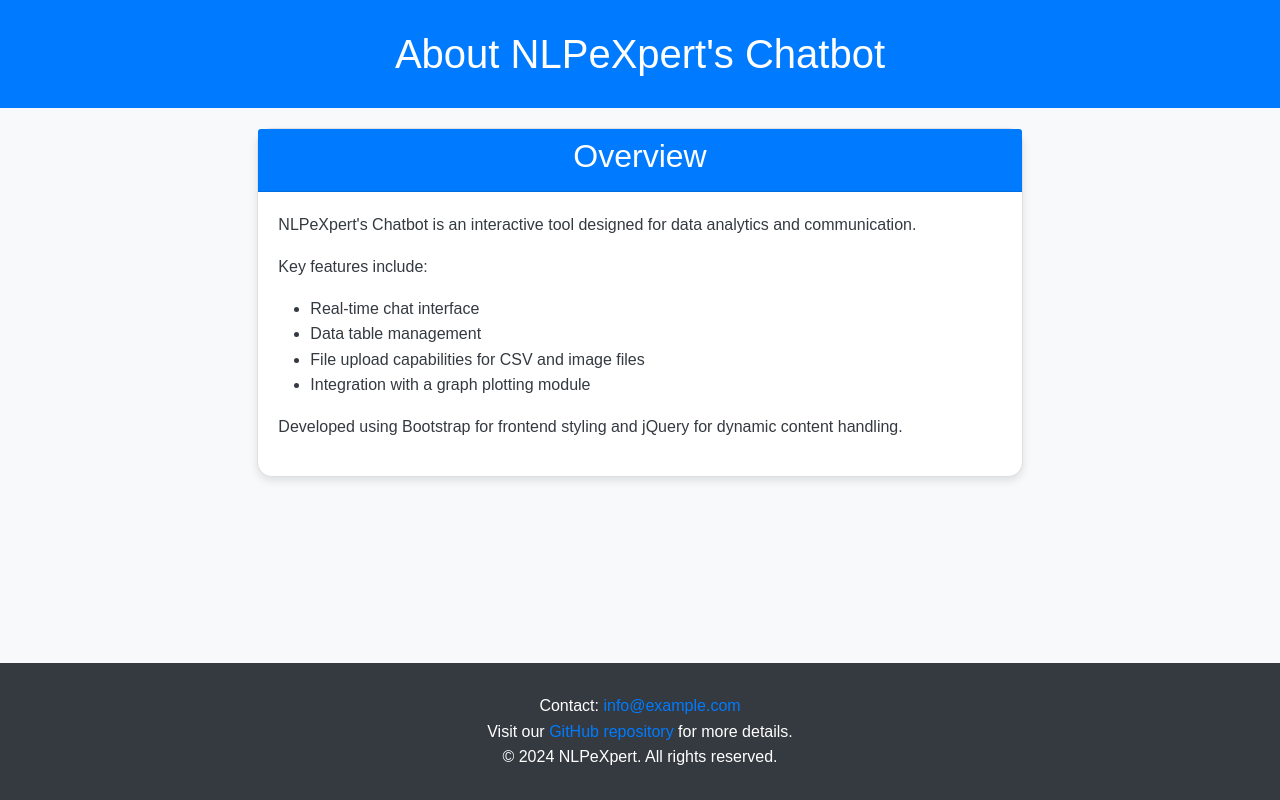
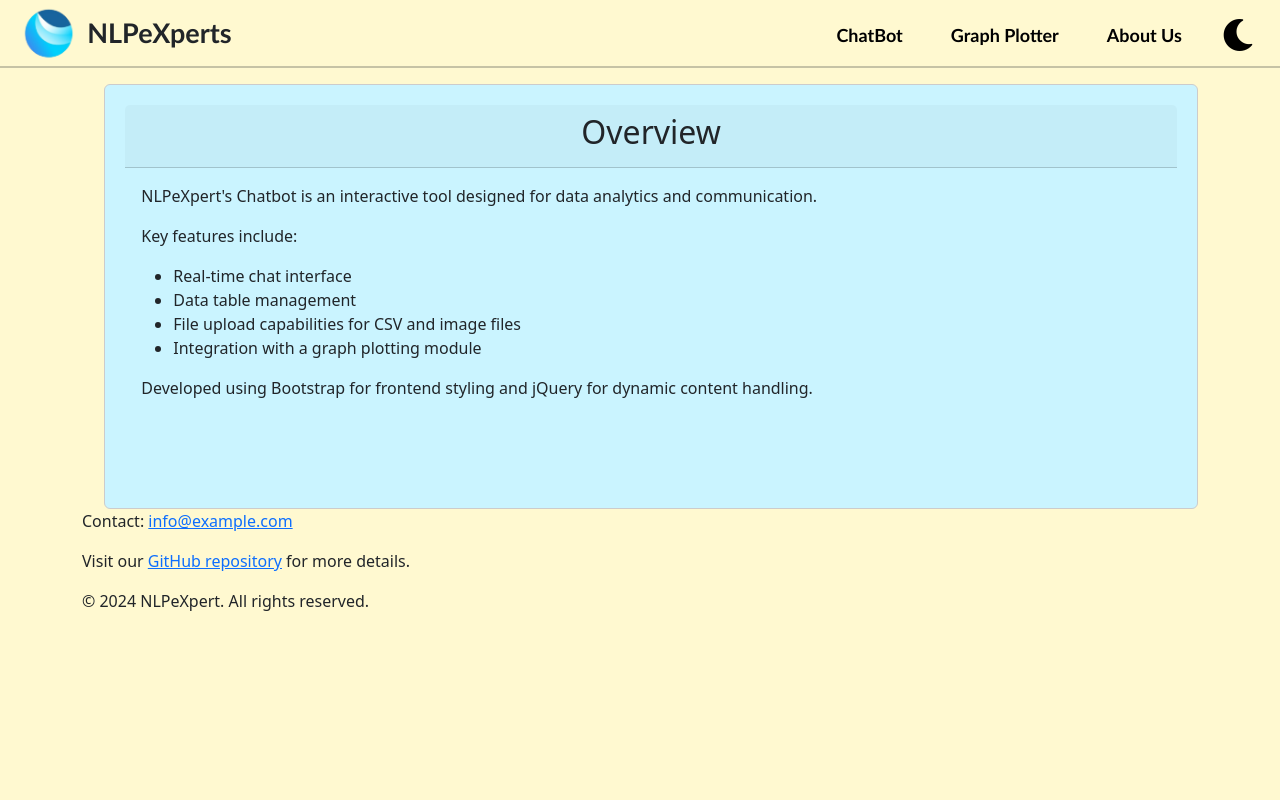
Before and after one commit to Shashankss1205/TabuleX, a Flask app: page /about in a window 1280 px wide. Run offline with Flask 3, Linux system fonts and the light colour scheme; parts of the project's set-up code (start-up, migrations or seed data) failed here and were passed over; some libraries are stand-ins or nearby versions.

Commit message:
About page added

```diff
--- a/app.py
+++ b/app.py
@@ -167,7 +167,7 @@ def subproc(new_file_content):
 
     # Run dynamic_script.py using the Python interpreter
     # python_path = sys.executable
-    result = subprocess.run(['python', 'dynamic_script.py'], capture_output=True, text=True)
+    result = subprocess.run(['python3', 'dynamic_script.py'], capture_output=True, text=True)
     # result = subprocess.run(['python3', 'dynamic_script.py'], capture_output=True, text=True)
     # Print the output
     print(result.stdout)
--- a/templates/about.html
+++ b/templates/about.html
@@ -1,110 +1,122 @@
+<script src="https://code.jquery.com/jquery-3.6.0.min.js"></script>
+<link
+  href="//maxcdn.bootstrapcdn.com/bootstrap/4.1.1/css/bootstrap.min.css"
+  rel="stylesheet"
+  id="bootstrap-css"
+/>
+<!-- Include Popper.js -->
+<script src="https://cdn.jsdelivr.net/npm/@popperjs/core@2.11.6/dist/umd/popper.min.js"></script>
+
+<script src="//maxcdn.bootstrapcdn.com/bootstrap/4.1.1/js/bootstrap.min.js"></script>
+<script src="//cdnjs.cloudflare.com/ajax/libs/jquery/3.2.1/jquery.min.js"></script>
+<link
+  rel="stylesheet"
+  href="https://cdnjs.cloudflare.com/ajax/libs/font-awesome/6.0.0-beta3/css/all.min.css"
+/>
+<!-- Include Font Awesome CSS -->
 <!DOCTYPE html>
-<html lang="en">
-
+<html>
   <head>
-    <meta charset="UTF-8">
-    <meta name="viewport" content="width=device-width, initial-scale=1.0">
-    <title>About NLPeXpert's Chatbot</title>
-    <link rel="stylesheet" href="https://cdn.jsdelivr.net/npm/bootstrap@5.0.2/dist/css/bootstrap.min.css">
-    <link rel="stylesheet" href="https://use.fontawesome.com/releases/v5.5.0/css/all.css"
-        integrity="sha384-B4dIYHKNBt8Bc12p+WXckhzcICo0wtJAoU8YZTY5qE0Id1GSseTk6S+L3BlXeVIU" crossorigin="anonymous">
-    <style>
-        /* Global Styles */
-        body {
-            font-family: 'Arial', sans-serif;
-            background-color: #f8f9fa;
-            color: #343a40;
-            line-height: 1.6;
-            margin: 0;
-            padding: 0;
-        }
-
-        .container {
-            max-width: 1200px;
-            margin: auto;
-            padding: 20px;
-        }
-
-        /* Header Styles */
-        header {
-            background-color: #007bff;
-            padding: 10px 0;
-        }
-
-        header h1 {
-            color: #fff;
-            text-align: center;
-            font-size: 2.5rem;
-            margin-bottom: 0;
-        }
-
-        /* Main Content Styles */
-        .card {
-            border-radius: 15px;
-            box-shadow: 0 4px 8px rgba(0, 0, 0, 0.1);
-            transition: box-shadow 0.3s ease;
-            margin-bottom: 20px;
-            background-color: #fff;
-        }
-
-        .card:hover {
-            box-shadow: 0 8px 16px rgba(0, 0, 0, 0.2);
-        }
-
-        .card-header {
-            background-color: #007bff;
-            color: #fff;
-            border-radius: 15px 15px 0 0;
-        }
-
-        .card-body,
-        .card-footer {
-            padding: 20px;
-        }
-
-        /* Footer Styles */
-        footer {
-            background-color: #343a40;
-            color: #fff;
-            text-align: center;
-            padding: 10px 0;
-            position: absolute;
-            bottom: 0;
-            width: 100%;
-        }
-
-        footer p {
-            margin-bottom: 0;
-        }
-
-        a {
-            color: #007bff;
-            text-decoration: none;
-        }
-
-        a:hover {
-            text-decoration: underline;
-        }
-    </style>
+    <link
+      rel="stylesheet"
+      href="https://cdn.jsdelivr.net/npm/bootstrap@5.0.2/dist/css/bootstrap.min.css"
+    />
+    <script src="https://cdn.jsdelivr.net/npm/bootstrap@5.0.2/dist/js/bootstrap.min.js"></script>
+    <title>NLPeXpert's Chatbot</title>
+    <link
+      rel="stylesheet"
+      href="https://use.fontawesome.com/releases/v5.5.0/css/all.css"
+      integrity="sha384-B4dIYHKNBt8Bc12p+WXckhzcICo0wtJAoU8YZTY5qE0Id1GSseTk6S+L3BlXeVIU"
+      crossorigin="anonymous"
+    />
+    <link
+      href="https://cdn.jsdelivr.net/npm/bootstrap@5.3.2/dist/css/bootstrap.min.css"
+      rel="stylesheet"
+      integrity="sha384-T3c6CoIi6uLrA9TneNEoa7RxnatzjcDSCmG1MXxSR1GAsXEV/Dwwykc2MPK8M2HN"
+      crossorigin="anonymous"
+    />
+    <script src="https://ajax.googleapis.com/ajax/libs/jquery/3.3.1/jquery.min.js"></script>
+    <link
+      rel="stylesheet"
+      type="text/css"
+      href="{{ url_for('static', filename='style.css')}}"
+    />
   </head>
-
-<body>
-    <header>
+  <body class="body-class">
+    <nav
+      class="breadcrumb_main d-flex align-items-center justify-content-between"
+    >
+      <div class="d-flex align-items-center">
+        <img src="../static/logo.png" alt="Profile Image" class="logo" />
+        <h2
+          style="
+            margin-top: 25;
+            font-size: 150%;
+            font-family: Candara;
+            font-weight: bold;
+          "
+        >
+          NLPeXperts
+        </h2>
+      </div>
+      <div class="d-flex align-items-center">
+        <a
+          href="/"
+          class="btn btn-primary mx-2"
+          id="chatId"
+          style="
+            font-family: 'Gill Sans', 'Gill Sans MT', Calibri, 'Trebuchet MS',
+              sans-serif;
+            font-size: 100%;
+            font-weight: bold;
+          "
+          >ChatBot</a
+        >
+        <a
+          href="/graphy"
+          class="btn btn-primary mx-2"
+          id="graphId"
+          style="
+            font-family: 'Gill Sans', 'Gill Sans MT', Calibri, 'Trebuchet MS',
+              sans-serif;
+            font-size: 100%;
+            font-weight: bold;
+          "
+          >Graph Plotter</a
+        >
+        <a
+          href="/about"
+          class="btn btn-primary mx-2"
+          id="chatId"
+          style="
+            font-family: 'Gill Sans', 'Gill Sans MT', Calibri, 'Trebuchet MS',
+              sans-serif;
+            font-size: 100%;
+            font-weight: bold;
+          "
+          >About Us</a
+        >
+        <button
+          id="changeCssButton"
+          class="btn"
+          style="font-size: xx-large; border: 0"
+        >
+          <i id="icon" class="fas fa-moon"></i>
+          <!-- Font Awesome sun icon -->
+        </button>
+      </div>
+    </nav>
+    <hr />
     <div class="container">
-            <h1>About NLPeXpert's Chatbot</h1>
-        </div>
-    </header>
-
-    <main>
-        <div class="container">
-            <div class="row">
-                <div class="col-md-8 offset-md-2">
       <div class="card">
         <div class="card-header">
           <h2 class="text-center">Overview</h2>
         </div>
         <div class="card-body">
-                            <p>NLPeXpert's Chatbot is an interactive tool designed for data analytics and communication.</p>
+          <p>
+            NLPeXpert's Chatbot is an interactive tool designed for data
+            analytics and communication.
+          </p>
           <p>Key features include:</p>
           <ul>
             <li>Real-time chat interface</li>
@@ -112,14 +124,13 @@
             <li>File upload capabilities for CSV and image files</li>
             <li>Integration with a graph plotting module</li>
           </ul>
-                            <p>Developed using Bootstrap for frontend styling and jQuery for dynamic content handling.</p>
+          <p>
+            Developed using Bootstrap for frontend styling and jQuery for
+            dynamic content handling.
+          </p>
         </div>
       </div>
     </div>
-            </div>
-        </div>
-    </main>
-
     <footer>
       <div class="container">
         <p>Contact: <a href="mailto:info@example.com">info@example.com</a></p>
@@ -127,11 +138,65 @@
         <p>&copy; 2024 NLPeXpert. All rights reserved.</p>
       </div>
     </footer>
+    <script>
+      document.addEventListener("DOMContentLoaded", function () {
+        var isToggled = false; // Variable to track the state
 
+        var changeCssButton = document.getElementById("changeCssButton");
+        var icon = document.getElementById("icon");
+        var bodyElement = document.querySelector("body");
+        var chatElement = document.querySelector(".card");
+        var graphPlotterButton = document.querySelector('a[href="/graphy"]');
+        var chatBotButton = document.querySelector('a[href="/"]');
+        var aboutusbutton = document.querySelector('a[href="/about"]');
+        var modal = document.querySelector(".modal-content");
+        var faqItems = document.querySelectorAll(".list-group-item");
+
+        changeCssButton.addEventListener("click", function () {
+          isToggled = !isToggled;
+
+          if (isToggled) {
+            // Enable dark mode
+            bodyElement.style.backgroundColor = "070F2B";
+            bodyElement.style.color = "#f7f8fc";
+            if (modal) modal.style.backgroundColor = "070F2B";
+            if (chatElement) chatElement.style.backgroundColor = "070F2B";
+            if (chatElement) chatElement.style.color = "#f7f8fc";
+            changeCssButton.style.color = "white";
+            graphPlotterButton.style.color = "#FF9EAA"; // Adjust as needed
+            aboutusbutton.style.color = "#FF9EAA"; // Adjust as needed
+            chatBotButton.style.color = "#FF9EAA"; // Adjust as needed
+
+            // Change icon to sun
+            icon.classList.remove("fa-moon");
+            icon.classList.add("fa-sun");
+          } else {
+            // Disable dark mode
+            bodyElement.style.backgroundColor = "";
+            bodyElement.style.color = "";
+            if (modal) modal.style.backgroundColor = "";
+            if (chatElement) chatElement.style.backgroundColor = "";
+            if (chatElement) chatElement.style.color = "";
+            changeCssButton.style.color = "black";
+            graphPlotterButton.style.color = ""; // Reset to default
+            aboutusbutton.style.color = ""; // Reset to default
+            chatBotButton.style.color = ""; // Reset to default
+
+            // Change icon to moon
+            icon.classList.remove("fa-sun");
+            icon.classList.add("fa-moon");
+          }
+        });
+      });
+    </script>
+    <script src="https://cdn.jsdelivr.net/npm/@popperjs/core@2.11.6/dist/umd/popper.min.js"></script>
+    <script src="//maxcdn.bootstrapcdn.com/bootstrap/4.1.1/js/bootstrap.min.js"></script>
+    <script src="//cdnjs.cloudflare.com/ajax/libs/jquery/3.2.1/jquery.min.js"></script>
     <script src="https://ajax.googleapis.com/ajax/libs/jquery/3.3.1/jquery.min.js"></script>
-    <script src="https://cdn.jsdelivr.net/npm/bootstrap@5.3.2/dist/js/bootstrap.bundle.min.js"
+    <script
+      src="https://cdn.jsdelivr.net/npm/bootstrap@5.3.2/dist/js/bootstrap.bundle.min.js"
       integrity="sha384-C6RzsynM9kWDrMNeT87bh95OGNyZPhcTNXj1NW7RuBCsyN/o0jlpcV8Qyq46cDfL"
-        crossorigin="anonymous"></script>
+      crossorigin="anonymous"
+    ></script>
   </body>
-
 </html>
```
Also changed, not shown: static/script.js (+9 -6 lines), templates/graphy.html (+10 -1 lines), templates/index.html (+11 -3 lines). Lines whose indentation alone changed are shown as unchanged.
